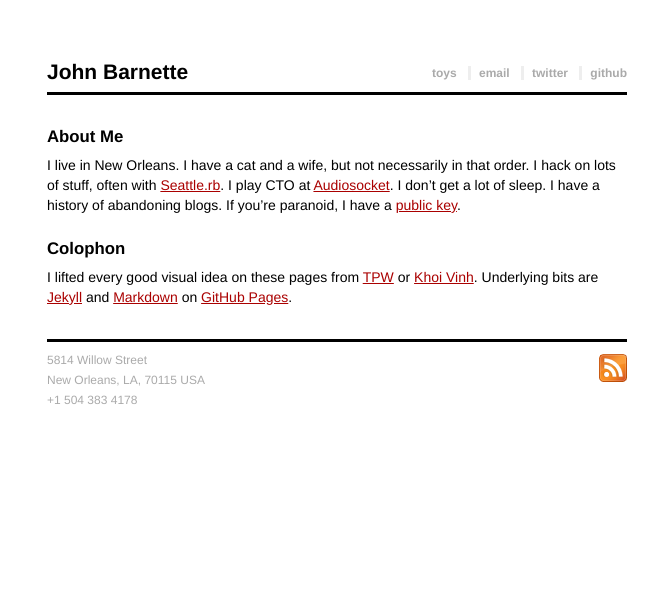
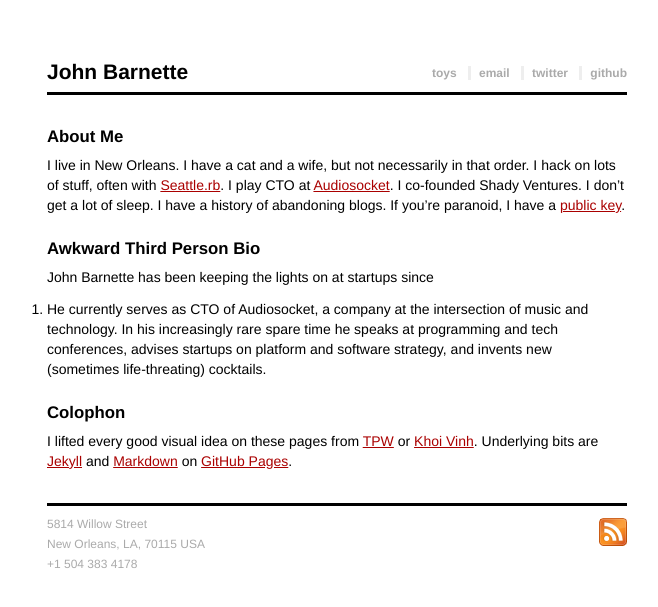
Before and after one commit to jbarnette/jbarnette.github.com, a Jekyll site: the page built from about.markdown, in a window 1280 px wide. Shown: the top 607 px of the page, without its empty margins (303-961 px from the left). Built offline with Jekyll 4.4.1, drawn with Linux system fonts in a browser that asks for light colours; nearby versions of some CDN libraries.

Commit message:
Add bio.

```diff
--- a/about.markdown
+++ b/about.markdown
@@ -12,13 +12,22 @@ li.toys { border-left: 0; }
 
 I live in New Orleans. I have a cat and a wife, but not necessarily in
 that order. I hack on lots of stuff, often with [Seattle.rb][s.rb].  I
-play CTO at [Audiosocket][socket]. I don't get a lot of sleep. I have
-a history of abandoning blogs. If you're paranoid, I have a [public
-key][pgp].
+play CTO at [Audiosocket][socket]. I co-founded Shady Ventures. I
+don't get a lot of sleep. I have a history of abandoning blogs. If
+you're paranoid, I have a [public key][pgp].
 
   [s.rb]: http://seattlerb.org
 [socket]: http://audiosocket.com
    [pgp]: /personal/jbarnette.txt
+
+## Awkward Third Person Bio
+
+John Barnette has been keeping the lights on at startups since
+1998. He currently serves as CTO of Audiosocket, a company at the
+intersection of music and technology. In his increasingly rare spare
+time he speaks at programming and tech conferences, advises startups
+on platform and software strategy, and invents new (sometimes
+life-threating) cocktails.
 
 ## Colophon
 
```
